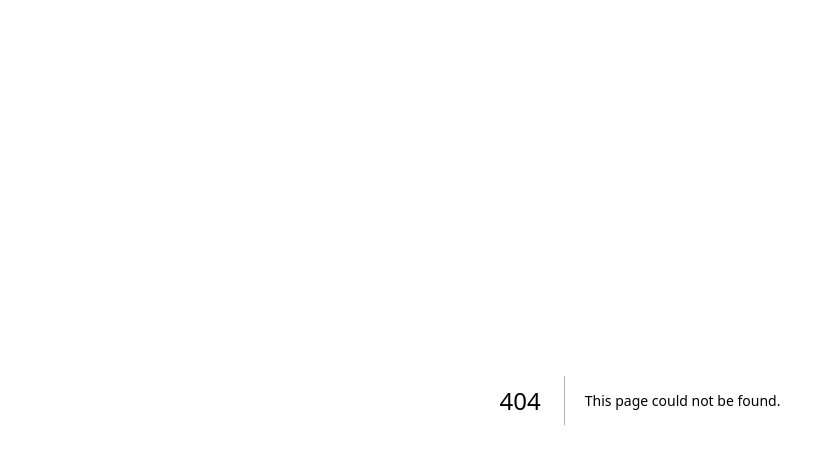
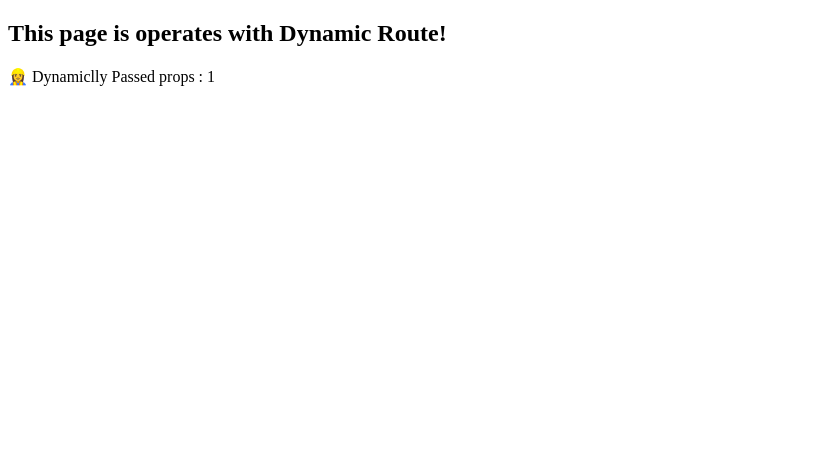
Before and after one commit to ria-ahyoung/next13-beta-project, a Next.js app: page /routing/1 in a window 1280 px wide. Before the commit this address had no page. Shown: the top 464 px of the page, without its empty margins (0-835 px from the left). Built offline with nearby package versions, Linux system fonts and the light colour scheme.

Commit message:
feat: execute dynamic routing in Next.js

```diff
--- /dev/null
+++ b/src/app/routing/[dynamic]/page.tsx
@@ -0,0 +1,10 @@
+import { DynamicRoutingProps } from "./type";
+
+export default async function DynamicRouting({ params }: DynamicRoutingProps) {
+  return (
+    <main>
+      <h2>This page is operates with Dynamic Route!</h2>
+      <p>👷‍♀️ Dynamiclly Passed props : {params.dynamic}</p>
+    </main>
+  );
+}
--- /dev/null
+++ b/src/app/routing/[dynamic]/type.ts
@@ -0,0 +1,5 @@
+export type DynamicRoutingProps = {
+  params: {
+    dynamic: string;
+  };
+};
```
